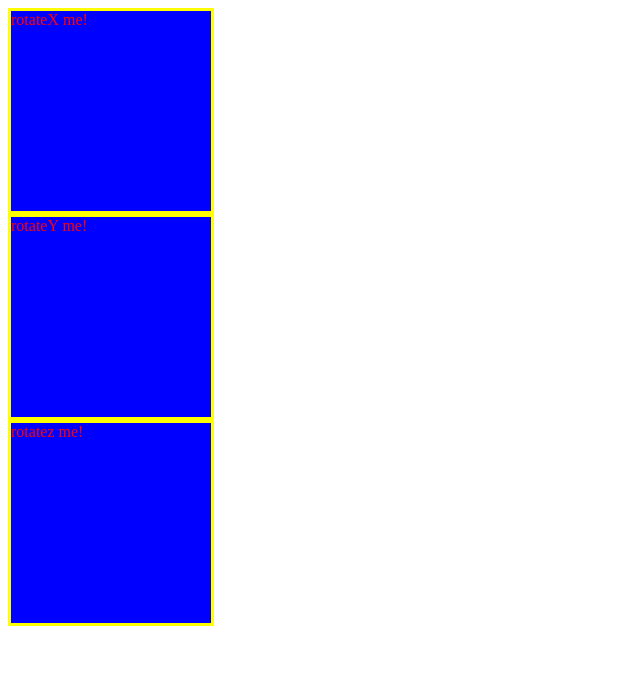
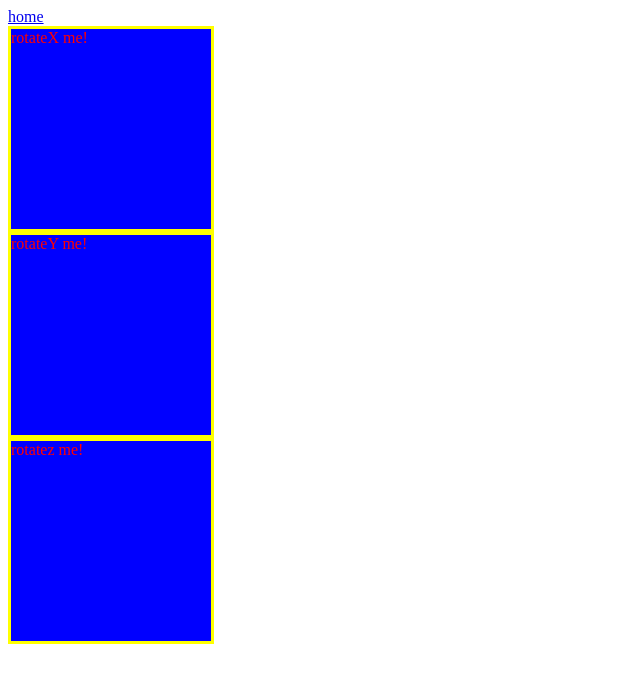
Before and after one commit to Nikhil521091101/nikhil, a plain HTML site: page index.html in a window 1280 px wide. Shown: the whole page, without its empty margins (0-640 px from the left). Drawn offline with Linux system fonts and the light colour scheme.

Commit message:
Update link to home.html in index.html

```diff
--- a/index.html
+++ b/index.html
@@ -21,7 +21,7 @@ Transform:rotateZ(90deg);
 }
 </style>
 <body>
-  <a href="home"> </a>
+  <a href="home.html">home </a>
 <div id="rotateX">rotateX me! </div>
 <div id="rotateY">rotateY me!</div>
 <div id="rotatez">rotatez me!</div>
```
